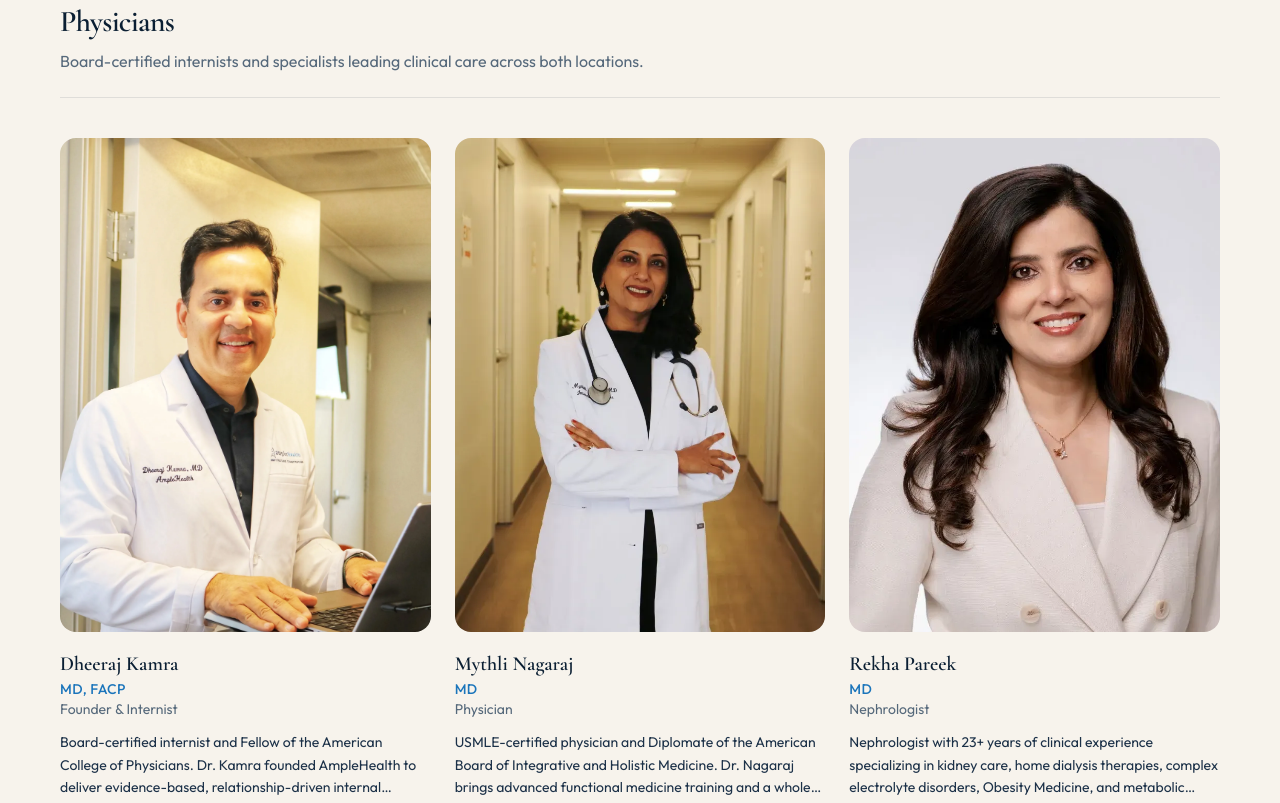
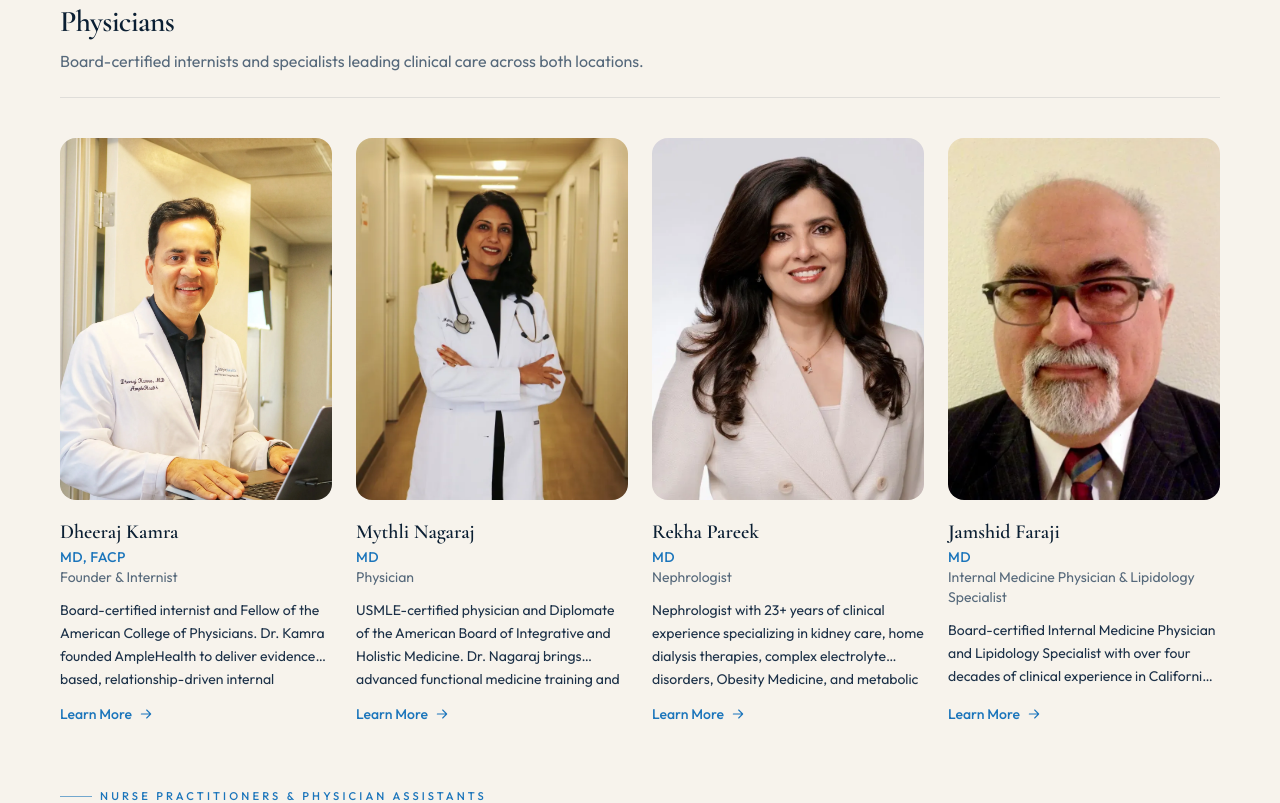
Before and after one commit to arjun-kamra/AmpleHealth, a Next.js app: page /team in a window 1280 px wide. Shown: the part 620-1423 px from the top of the page. Built offline with nearby package versions, Linux system fonts and the light colour scheme.

Commit message:
Fix physicians grid: 4 columns on desktop, reduce section spacing

```diff
--- a/app/team/page.tsx
+++ b/app/team/page.tsx
@@ -88,7 +88,7 @@ export default function TeamPage() {
         description="18 physicians, nurse practitioners, physician assistants, and dedicated support staff — all united by one standard and one shared purpose."
       />
 
-      <div className="container-page py-20 md:py-28 space-y-24">
+      <div className="container-page py-20 md:py-28 space-y-16">
         {sections.map((section, si) => {
           const group = providers.filter((p) => p.group === section.key);
           return (
@@ -105,7 +105,9 @@ export default function TeamPage() {
 
               <Stagger
                 className={`grid gap-x-6 gap-y-12 ${
-                  section.key === "care-admin"
+                  section.key === "physicians"
+                    ? "grid-cols-2 lg:grid-cols-4"
+                    : section.key === "care-admin"
                     ? "sm:grid-cols-2 lg:grid-cols-4"
                     : "sm:grid-cols-2 lg:grid-cols-3"
                 }`}
```
